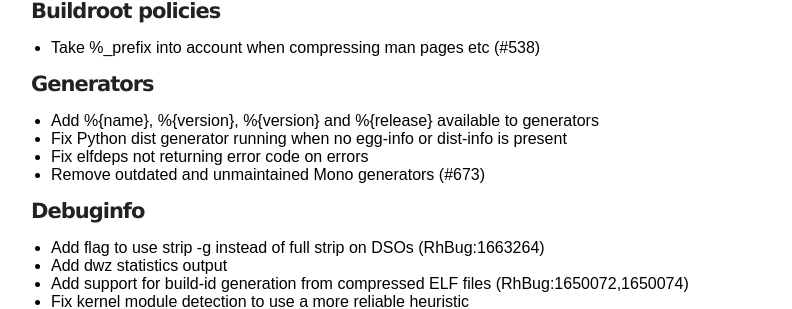
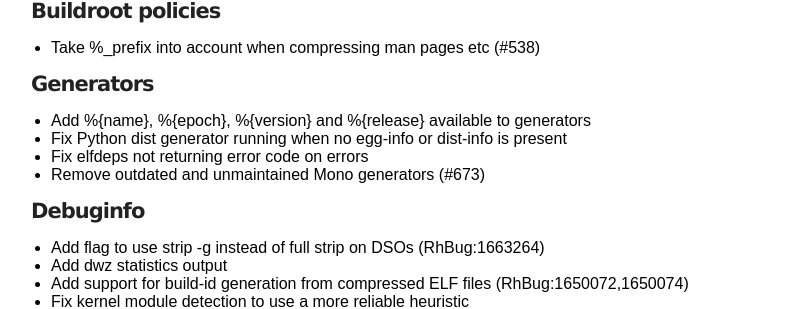
Before and after one commit to rpm-software-management/rpm-web, a Jekyll site: the page built from wiki/Releases/4.15.0.md, in a window 1280 px wide and 900 px high, scrolled down 1969 px. Shown: the part 148-457 px from the top of the window, without its empty margins (219-1011 px from the left). Built offline with Jekyll 4.4.1, drawn with Linux system fonts in a browser that asks for light colours; some of the changed text lies outside the part shown.

Commit message:
4.15.0: fix few typos
Signed-off-by: Igor Gnatenko <i.gnatenko.brain@gmail.com>

```diff
--- a/wiki/Releases/4.15.0.md
+++ b/wiki/Releases/4.15.0.md
@@ -101,7 +101,7 @@ title: rpm.org - Releases
  * Take %_prefix into account when compressing man pages etc (#538)
 
 #### Generators
- * Add %{name}, %{version}, %{version} and %{release} available to generators
+ * Add %{name}, %{epoch}, %{version} and %{release} available to generators
  * Fix Python dist generator running when no egg-info or dist-info is present
  * Fix elfdeps not returning error code on errors
  * Remove outdated and unmaintained Mono generators (#673)
@@ -197,4 +197,4 @@ title: rpm.org - Releases
  * Spec files mixing numberless patch/source syntax with patch/source number 0
    will not work anymore
 
-## Known issues in the 4.15.0 aplha release
+## Known issues in the 4.15.0 alpha release
```
